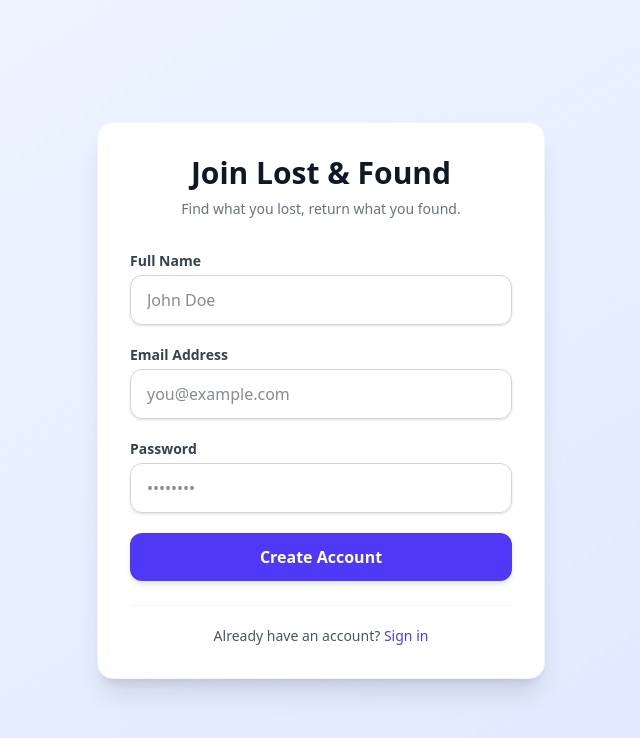
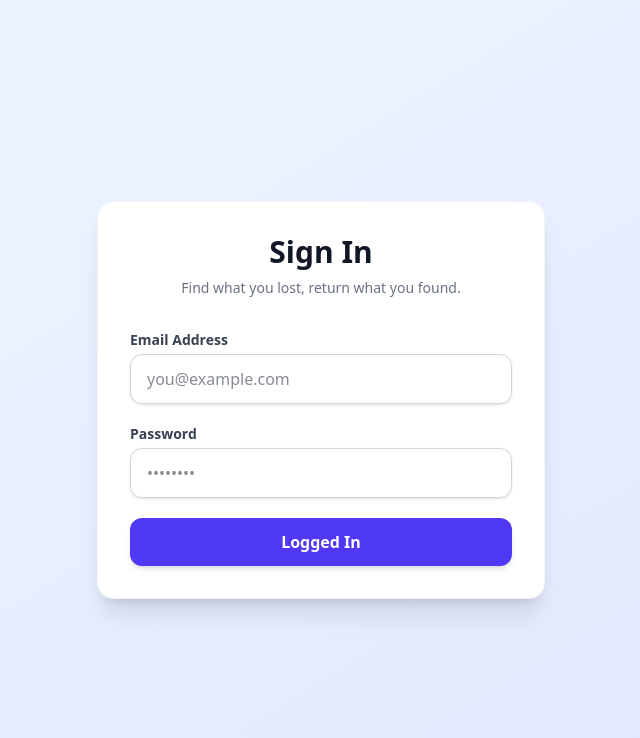
Before and after one commit to lakshmi12854/lost_found, a Flask app: page /login in a window 1280 px wide. Shown: the top 738 px of the page, without its empty margins (319-959 px from the left). Run offline with Flask 3, Linux system fonts and the light colour scheme.

Commit message:
Update login.html

```diff
--- a/templates/login.html
+++ b/templates/login.html
@@ -3,24 +3,19 @@
 <head>
     <meta charset="UTF-8">
     <meta name="viewport" content="width=device-width, initial-scale=1.0">
-    <title>Create an Account | Lost & Found</title>
+    <title>Sign In | Lost & Found</title>
     <script src="https://cdn.jsdelivr.net/npm/@tailwindcss/browser@4"></script>
 </head>
 <body class="bg-gradient-to-br from-blue-50 to-indigo-100 min-h-screen flex items-center justify-center p-4">
 
     <div class="bg-white p-8 rounded-2xl shadow-xl w-full max-w-md border border-gray-100">
         <div class="text-center mb-8">
-            <h2 class="text-3xl font-extrabold text-gray-900">Join Lost & Found</h2>
+            <h2 class="text-3xl font-extrabold text-gray-900">Sign In</h2>
             <p class="text-gray-500 mt-2 text-sm">Find what you lost, return what you found.</p>
         </div>
 
-        <form action="/register" method="POST" class="space-y-5">
-            <div>
-                <label class="block text-sm font-semibold text-gray-700 mb-1">Full Name</label>
-                <input type="text" id="name" name="name" required placeholder="John Doe"
-                    class="w-full px-4 py-3 border border-gray-300 rounded-xl shadow-sm focus:outline-none focus:ring-2 focus:ring-indigo-500 text-gray-900">
-            </div>
-
+        <!-- Submits directly to your /login route in app.py -->
+        <form action="/login" method="POST" class="space-y-5">
             <div>
                 <label class="block text-sm font-semibold text-gray-700 mb-1">Email Address</label>
                 <input type="email" id="email" name="email" required placeholder="you@example.com"
@@ -33,17 +28,14 @@
                     class="w-full px-4 py-3 border border-gray-300 rounded-xl shadow-sm focus:outline-none focus:ring-2 focus:ring-indigo-500 text-gray-900">
             </div>
 
+            <!-- Changed button text to Logged In -->
             <button type="submit"
                 class="w-full bg-indigo-600 hover:bg-indigo-700 text-white font-bold py-3 px-4 rounded-xl shadow-md transition duration-200">
-                Create Account
+                Logged In
             </button>
         </form>
 
-        <div class="text-center mt-6 pt-5 border-t border-gray-100">
-            <p class="text-sm text-gray-600">
-                Already have an account? <a href="/login" class="font-medium text-indigo-600 hover:underline">Sign in</a>
-            </p>
-        </div>
+        <!-- The bottom registration redirect links have been completely removed from here -->
     </div>
 
 </body>
```
